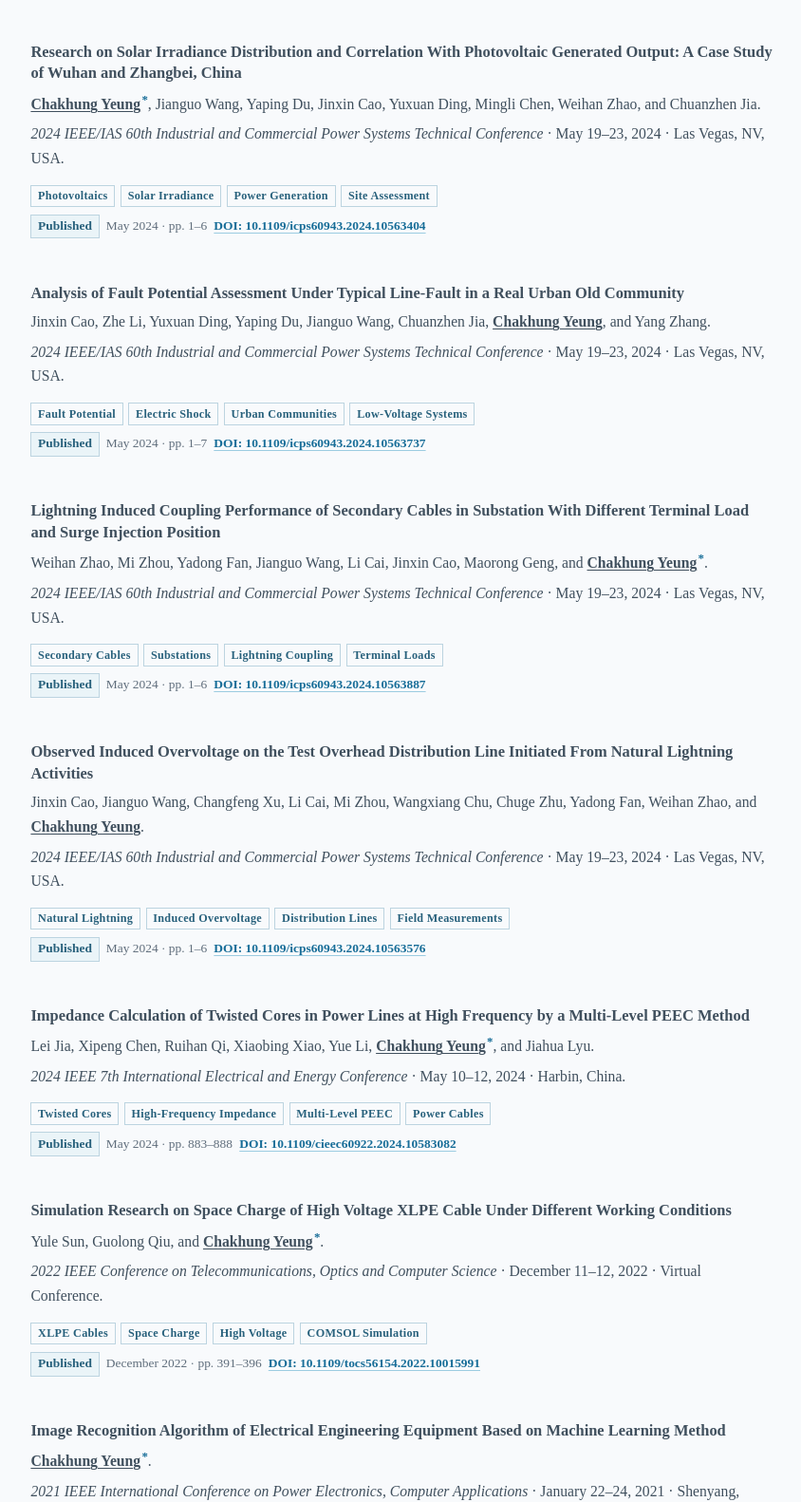
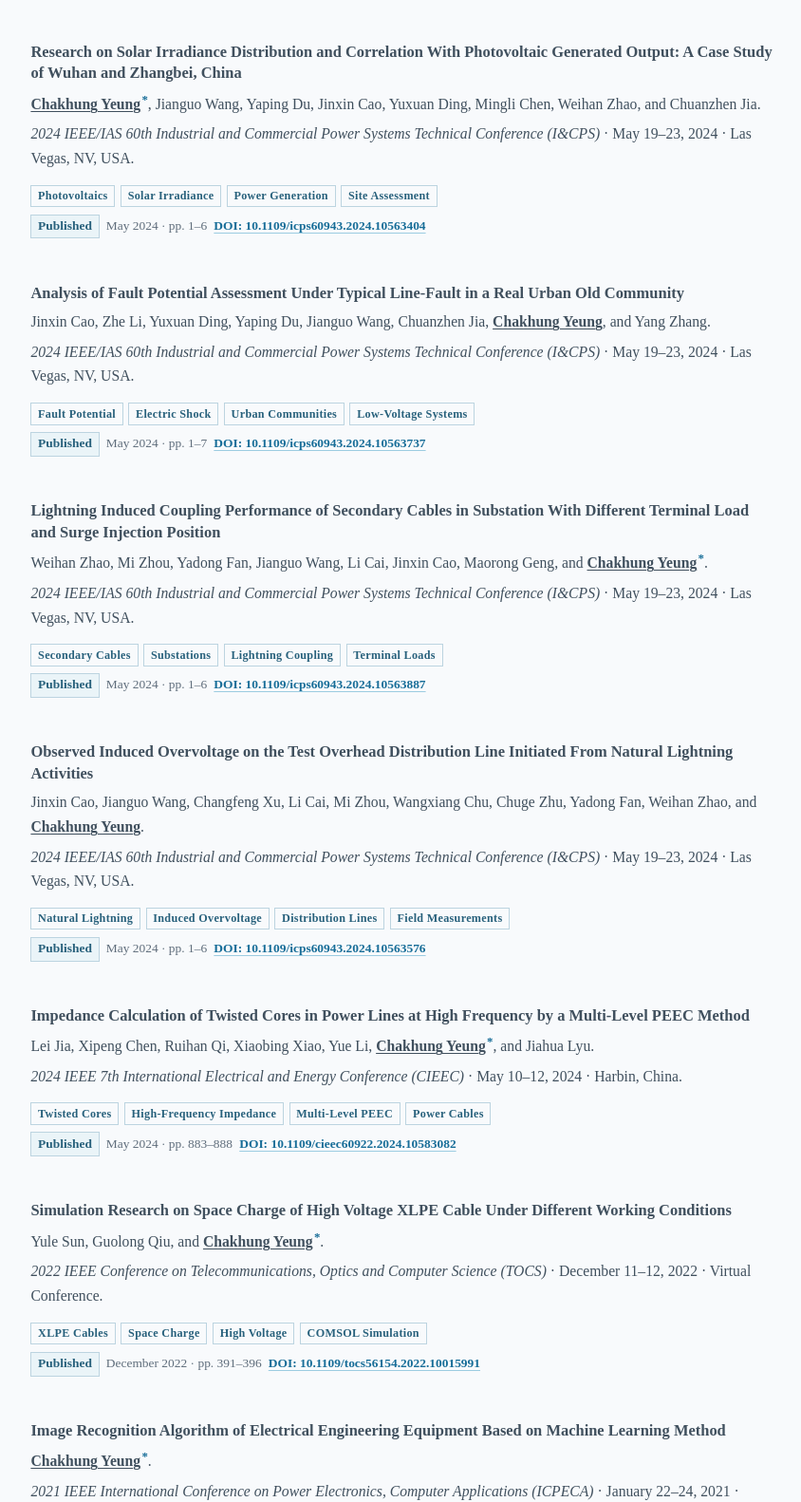
Before and after one commit to morgansimon/morgansimon.github.io, a plain HTML site: page publications.html in a window 1280 px wide. Shown: the part 6086-7668 px from the top of the page at 95% size, without its empty margins (394-1238 px from the left). Drawn offline with Linux system fonts and the light colour scheme.

Commit message:
Standardize conference abbreviations

```diff
--- a/publications.html
+++ b/publications.html
@@ -110,13 +110,13 @@
 <div class="pub"><p class="pub-title">VTS-PEEC: An Accelerated Solution for Lightning Transient Simulation on 10 kV Distribution Systems</p><p class="author-list"><span class="author-self">Chakhung Yeung</span>, Yaping Du, Yuxuan Ding, Xiangen Zhao, Xiao He, Nan Feng, Lei Jia, Song Zhang, and Ruihan Qi.</p><p class="conference-meta"><span class="venue">2026 38th International Conference on Lightning Protection (ICLP)</span> · May 31–June 5, 2026 · Sapporo, Japan.</p><span class="tag">VTS-PEEC</span><span class="tag">Lightning Transients</span><span class="tag">Distribution Systems</span><span class="tag">Surge Protection</span></div>
 <div class="pub"><p class="pub-title">Assessment of Overvoltage in Double-Circuit Distribution Lines Caused by Direct Lightning Strokes Under Various Conditions</p><p class="author-list"><span class="author-self">Chakhung Yeung</span>, Yaping Du, Yuxuan Ding, Quan Zhou, Zhentao Du, Lei Jia, Yue Li, Ruihan Qi, Song Zhang, and Huaifei Chen.</p><p class="conference-meta"><span class="venue">2025 13th Asia-Pacific International Conference on Lightning (APL)</span> · June 17–20, 2025 · Bali, Indonesia.</p><span class="tag">Double-Circuit Lines</span><span class="tag">Lightning Overvoltage</span><span class="tag">Surge Arresters</span><span class="tag">Protection Optimisation</span></div>
 <div class="pub"><p class="pub-title">Indirect Lightning Strike Analysis of Blocking Diodes in a Large-Scale Photovoltaic System</p><p class="author-list">Zhentao Du, Yuxuan Ding, Yaping Du, <span class="author-self">Chakhung Yeung</span>, Huaifei Chen, Song Zhang, Ruihan Qi, and Xiaobing Xiao.</p><p class="conference-meta"><span class="venue">2025 13th Asia-Pacific International Conference on Lightning (APL)</span> · June 17–20, 2025 · Bali, Indonesia.</p><span class="tag">Photovoltaic Systems</span><span class="tag">Blocking Diodes</span><span class="tag">Indirect Lightning</span><span class="tag">Transient Analysis</span></div>
-<div class="pub"><p class="pub-title">Research on Solar Irradiance Distribution and Correlation With Photovoltaic Generated Output: A Case Study of Wuhan and Zhangbei, China</p><p class="author-list"><span class="author-self">Chakhung Yeung</span>, Jianguo Wang, Yaping Du, Jinxin Cao, Yuxuan Ding, Mingli Chen, Weihan Zhao, and Chuanzhen Jia.</p><p class="conference-meta"><span class="venue">2024 IEEE/IAS 60th Industrial and Commercial Power Systems Technical Conference</span> · May 19–23, 2024 · Las Vegas, NV, USA.</p><span class="tag">Photovoltaics</span><span class="tag">Solar Irradiance</span><span class="tag">Power Generation</span><span class="tag">Site Assessment</span></div>
-<div class="pub"><p class="pub-title">Analysis of Fault Potential Assessment Under Typical Line-Fault in a Real Urban Old Community</p><p class="author-list">Jinxin Cao, Zhe Li, Yuxuan Ding, Yaping Du, Jianguo Wang, Chuanzhen Jia, <span class="author-self">Chakhung Yeung</span>, and Yang Zhang.</p><p class="conference-meta"><span class="venue">2024 IEEE/IAS 60th Industrial and Commercial Power Systems Technical Conference</span> · May 19–23, 2024 · Las Vegas, NV, USA.</p><span class="tag">Fault Potential</span><span class="tag">Electric Shock</span><span class="tag">Urban Communities</span><span class="tag">Low-Voltage Systems</span></div>
-<div class="pub"><p class="pub-title">Lightning Induced Coupling Performance of Secondary Cables in Substation With Different Terminal Load and Surge Injection Position</p><p class="author-list">Weihan Zhao, Mi Zhou, Yadong Fan, Jianguo Wang, Li Cai, Jinxin Cao, Maorong Geng, and <span class="author-self">Chakhung Yeung</span>.</p><p class="conference-meta"><span class="venue">2024 IEEE/IAS 60th Industrial and Commercial Power Systems Technical Conference</span> · May 19–23, 2024 · Las Vegas, NV, USA.</p><span class="tag">Secondary Cables</span><span class="tag">Substations</span><span class="tag">Lightning Coupling</span><span class="tag">Terminal Loads</span></div>
-<div class="pub"><p class="pub-title">Observed Induced Overvoltage on the Test Overhead Distribution Line Initiated From Natural Lightning Activities</p><p class="author-list">Jinxin Cao, Jianguo Wang, Changfeng Xu, Li Cai, Mi Zhou, Wangxiang Chu, Chuge Zhu, Yadong Fan, Weihan Zhao, and <span class="author-self">Chakhung Yeung</span>.</p><p class="conference-meta"><span class="venue">2024 IEEE/IAS 60th Industrial and Commercial Power Systems Technical Conference</span> · May 19–23, 2024 · Las Vegas, NV, USA.</p><span class="tag">Natural Lightning</span><span class="tag">Induced Overvoltage</span><span class="tag">Distribution Lines</span><span class="tag">Field Measurements</span></div>
-<div class="pub"><p class="pub-title">Impedance Calculation of Twisted Cores in Power Lines at High Frequency by a Multi-Level PEEC Method</p><p class="author-list">Lei Jia, Xipeng Chen, Ruihan Qi, Xiaobing Xiao, Yue Li, <span class="author-self">Chakhung Yeung</span>, and Jiahua Lyu.</p><p class="conference-meta"><span class="venue">2024 IEEE 7th International Electrical and Energy Conference</span> · May 10–12, 2024 · Harbin, China.</p><span class="tag">Twisted Cores</span><span class="tag">High-Frequency Impedance</span><span class="tag">Multi-Level PEEC</span><span class="tag">Power Cables</span></div>
-<div class="pub"><p class="pub-title">Simulation Research on Space Charge of High Voltage XLPE Cable Under Different Working Conditions</p><p class="author-list">Yule Sun, Guolong Qiu, and <span class="author-self">Chakhung Yeung</span>.</p><p class="conference-meta"><span class="venue">2022 IEEE Conference on Telecommunications, Optics and Computer Science</span> · December 11–12, 2022 · Virtual Conference.</p><span class="tag">XLPE Cables</span><span class="tag">Space Charge</span><span class="tag">High Voltage</span><span class="tag">COMSOL Simulation</span></div>
-<div class="pub"><p class="pub-title">Image Recognition Algorithm of Electrical Engineering Equipment Based on Machine Learning Method</p><p class="author-list"><span class="author-self">Chakhung Yeung</span>.</p><p class="conference-meta"><span class="venue">2021 IEEE International Conference on Power Electronics, Computer Applications</span> · January 22–24, 2021 · Shenyang, China.</p><span class="tag">Machine Learning</span><span class="tag">Image Recognition</span><span class="tag">Electrical Equipment</span><span class="tag">Convolutional Neural Networks</span></div>
+<div class="pub"><p class="pub-title">Research on Solar Irradiance Distribution and Correlation With Photovoltaic Generated Output: A Case Study of Wuhan and Zhangbei, China</p><p class="author-list"><span class="author-self">Chakhung Yeung</span>, Jianguo Wang, Yaping Du, Jinxin Cao, Yuxuan Ding, Mingli Chen, Weihan Zhao, and Chuanzhen Jia.</p><p class="conference-meta"><span class="venue">2024 IEEE/IAS 60th Industrial and Commercial Power Systems Technical Conference (I&amp;CPS)</span> · May 19–23, 2024 · Las Vegas, NV, USA.</p><span class="tag">Photovoltaics</span><span class="tag">Solar Irradiance</span><span class="tag">Power Generation</span><span class="tag">Site Assessment</span></div>
+<div class="pub"><p class="pub-title">Analysis of Fault Potential Assessment Under Typical Line-Fault in a Real Urban Old Community</p><p class="author-list">Jinxin Cao, Zhe Li, Yuxuan Ding, Yaping Du, Jianguo Wang, Chuanzhen Jia, <span class="author-self">Chakhung Yeung</span>, and Yang Zhang.</p><p class="conference-meta"><span class="venue">2024 IEEE/IAS 60th Industrial and Commercial Power Systems Technical Conference (I&amp;CPS)</span> · May 19–23, 2024 · Las Vegas, NV, USA.</p><span class="tag">Fault Potential</span><span class="tag">Electric Shock</span><span class="tag">Urban Communities</span><span class="tag">Low-Voltage Systems</span></div>
+<div class="pub"><p class="pub-title">Lightning Induced Coupling Performance of Secondary Cables in Substation With Different Terminal Load and Surge Injection Position</p><p class="author-list">Weihan Zhao, Mi Zhou, Yadong Fan, Jianguo Wang, Li Cai, Jinxin Cao, Maorong Geng, and <span class="author-self">Chakhung Yeung</span>.</p><p class="conference-meta"><span class="venue">2024 IEEE/IAS 60th Industrial and Commercial Power Systems Technical Conference (I&amp;CPS)</span> · May 19–23, 2024 · Las Vegas, NV, USA.</p><span class="tag">Secondary Cables</span><span class="tag">Substations</span><span class="tag">Lightning Coupling</span><span class="tag">Terminal Loads</span></div>
+<div class="pub"><p class="pub-title">Observed Induced Overvoltage on the Test Overhead Distribution Line Initiated From Natural Lightning Activities</p><p class="author-list">Jinxin Cao, Jianguo Wang, Changfeng Xu, Li Cai, Mi Zhou, Wangxiang Chu, Chuge Zhu, Yadong Fan, Weihan Zhao, and <span class="author-self">Chakhung Yeung</span>.</p><p class="conference-meta"><span class="venue">2024 IEEE/IAS 60th Industrial and Commercial Power Systems Technical Conference (I&amp;CPS)</span> · May 19–23, 2024 · Las Vegas, NV, USA.</p><span class="tag">Natural Lightning</span><span class="tag">Induced Overvoltage</span><span class="tag">Distribution Lines</span><span class="tag">Field Measurements</span></div>
+<div class="pub"><p class="pub-title">Impedance Calculation of Twisted Cores in Power Lines at High Frequency by a Multi-Level PEEC Method</p><p class="author-list">Lei Jia, Xipeng Chen, Ruihan Qi, Xiaobing Xiao, Yue Li, <span class="author-self">Chakhung Yeung</span>, and Jiahua Lyu.</p><p class="conference-meta"><span class="venue">2024 IEEE 7th International Electrical and Energy Conference (CIEEC)</span> · May 10–12, 2024 · Harbin, China.</p><span class="tag">Twisted Cores</span><span class="tag">High-Frequency Impedance</span><span class="tag">Multi-Level PEEC</span><span class="tag">Power Cables</span></div>
+<div class="pub"><p class="pub-title">Simulation Research on Space Charge of High Voltage XLPE Cable Under Different Working Conditions</p><p class="author-list">Yule Sun, Guolong Qiu, and <span class="author-self">Chakhung Yeung</span>.</p><p class="conference-meta"><span class="venue">2022 IEEE Conference on Telecommunications, Optics and Computer Science (TOCS)</span> · December 11–12, 2022 · Virtual Conference.</p><span class="tag">XLPE Cables</span><span class="tag">Space Charge</span><span class="tag">High Voltage</span><span class="tag">COMSOL Simulation</span></div>
+<div class="pub"><p class="pub-title">Image Recognition Algorithm of Electrical Engineering Equipment Based on Machine Learning Method</p><p class="author-list"><span class="author-self">Chakhung Yeung</span>.</p><p class="conference-meta"><span class="venue">2021 IEEE International Conference on Power Electronics, Computer Applications (ICPECA)</span> · January 22–24, 2021 · Shenyang, China.</p><span class="tag">Machine Learning</span><span class="tag">Image Recognition</span><span class="tag">Electrical Equipment</span><span class="tag">Convolutional Neural Networks</span></div>
         </div>
       </section>
     </article>
```
